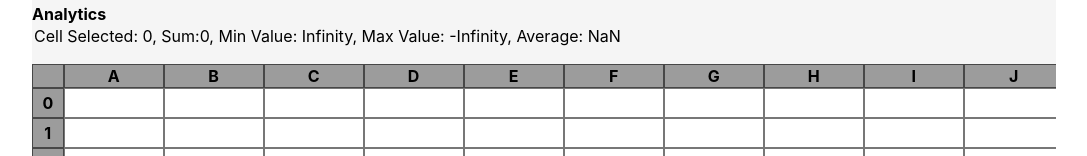
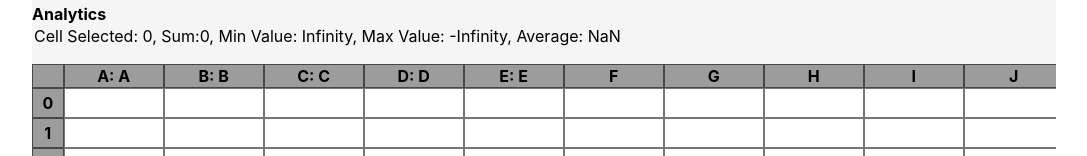
Before and after one commit to fengqingthu/Web-Postgres-MIT_6.830_Project, a React (Create React App) app in the folder frontend/: page / in a window 1280 px wide. Shown: the part 167-323 px from the top of the page, without its empty margins (96-1183 px from the left). Built offline with nearby package versions, Linux system fonts and the light colour scheme.

Commit message:
added column Names

```diff
--- a/frontend/src/components/Sheet/Sheet.tsx
+++ b/frontend/src/components/Sheet/Sheet.tsx
@@ -14,6 +14,7 @@ import {CellValueState, fetchData,CalAggregates} from "../../store/CellValueStat
 import {checkHasPage} from "../../utils/memoize";
 import {QueryState} from "../../store/QueryState";
 import CalAggre from "../CalAggre/CalAggre";
+import { ColumnNameState } from '../../store/ColumnNameState';
 
 export type SheetProps={
   query: string;
@@ -28,6 +29,7 @@ const createAtom=(newCellIdx:string)=>{
 
 
 const Sheet: FunctionComponent<SheetProps>=(props)=>{
+    const columnNames=useRecoilValue(ColumnNameState);
     const sheetSize=useRecoilValue(SheetSizeState);
     const [query,setQuery] =useRecoilState<string>(QueryState);
     const [multiSelect, setMultiSelect]=useState(false);
@@ -94,9 +96,25 @@ const Sheet: FunctionComponent<SheetProps>=(props)=>{
         <table className={classes.Grid}>
             <tbody>
               <Row>
-                {[...Array(numberOfColumns+1)].map((column,columnIndex)=>
-                  columnIndex!==0?<AxisCellWithDropdown key={`axisCell_${columnIndex}`} options={dropdwonOptions} columnIdx={columnIndex}>{numberToString(columnIndex)}</AxisCellWithDropdown>:<AxisCell/>
-                )}
+                {/* {[...Array(numberOfColumns+1)].map((column,columnIndex)=>
+                  columnIndex!==0?<AxisCellWithDropdown key={`axisCell_${columnIndex}`} options={dropdwonOptions} columnIdx={columnIndex}>{columnNames.columnIndex}</AxisCellWithDropdown>:<AxisCell/>
+                )} */}
+
+                  <AxisCell/>
+                  <AxisCellWithDropdown  options={dropdwonOptions} columnIdx={1}>A: {columnNames.A}</AxisCellWithDropdown>
+                  <AxisCellWithDropdown  options={dropdwonOptions} columnIdx={2}>B: {columnNames.B}</AxisCellWithDropdown>
+                  <AxisCellWithDropdown  options={dropdwonOptions} columnIdx={3}>C: {columnNames.C}</AxisCellWithDropdown>
+                  <AxisCellWithDropdown  options={dropdwonOptions} columnIdx={4}>D: {columnNames.D}</AxisCellWithDropdown>
+                  <AxisCellWithDropdown  options={dropdwonOptions} columnIdx={5}>E: {columnNames.E}</AxisCellWithDropdown>
+                  <AxisCellWithDropdown  options={dropdwonOptions} columnIdx={6}>F</AxisCellWithDropdown>
+                  <AxisCellWithDropdown  options={dropdwonOptions} columnIdx={7}>G</AxisCellWithDropdown>
+                  <AxisCellWithDropdown  options={dropdwonOptions} columnIdx={8}>H</AxisCellWithDropdown>
+                  <AxisCellWithDropdown  options={dropdwonOptions} columnIdx={9}>I</AxisCellWithDropdown>
+                  <AxisCellWithDropdown  options={dropdwonOptions} columnIdx={10}>J</AxisCellWithDropdown>
+                  <AxisCellWithDropdown  options={dropdwonOptions} columnIdx={11}>K</AxisCellWithDropdown>
+
+
+
               </Row>
                {[...Array(numberOfRows)].map((row, rowIndex)=>(
                  <Row key={rowIndex}>
--- a/frontend/src/store/CellValueState.ts
+++ b/frontend/src/store/CellValueState.ts
@@ -1,6 +1,7 @@
 import {atom} from "recoil";
 import {memoize, checkHasPage} from "../utils/memoize"
 import {setRecoil, getRecoil } from "recoil-nexus";
+import { ColumnNameState } from "./ColumnNameState";
 
 import {wrap} from "comlink";
 import type {CellWorker} from "../workers/worker";
@@ -48,6 +49,14 @@ export const CalAggregates=(srow:number, erow:number, scol:number, ecol:number,
 }
 
 export const fetchFirstPage=(query:string)=>{
+    const cNames={
+        "A":"sid",
+        "B":"math",
+        "C":"phys",
+        "D": "chem",
+        "E":"bio",
+    }
+    setRecoil(ColumnNameState,cNames);
     const timer=new Date();
     console.log("Fetching page 0")
         fetch('http://localhost:8000/api/get-page', {
--- /dev/null
+++ b/frontend/src/store/ColumnNameState.ts
@@ -0,0 +1,12 @@
+import {atom} from "recoil";
+export const ColumnNameState=atom({
+    key: "ColumnNameState",
+    default:{
+        "A": "A",
+        "B": "B",
+        "C": "C",
+        "D": "D",
+        "E": "E",
+        "F": "F",
+    }
+})
```
